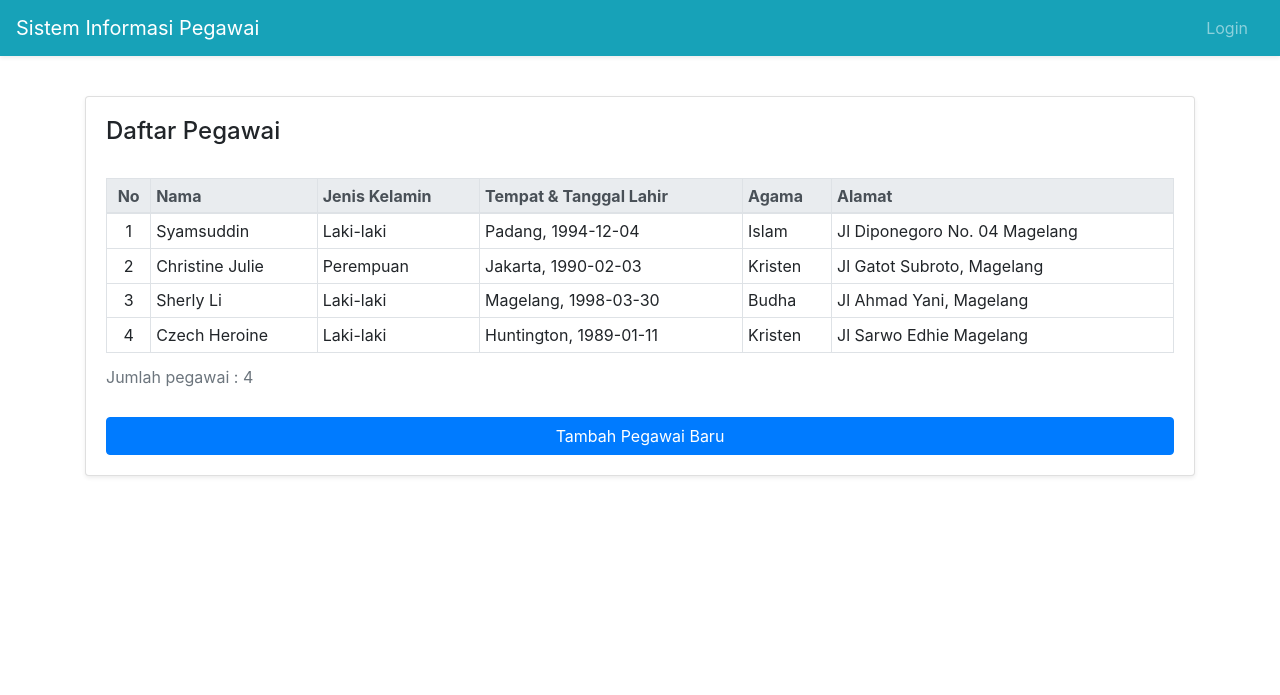
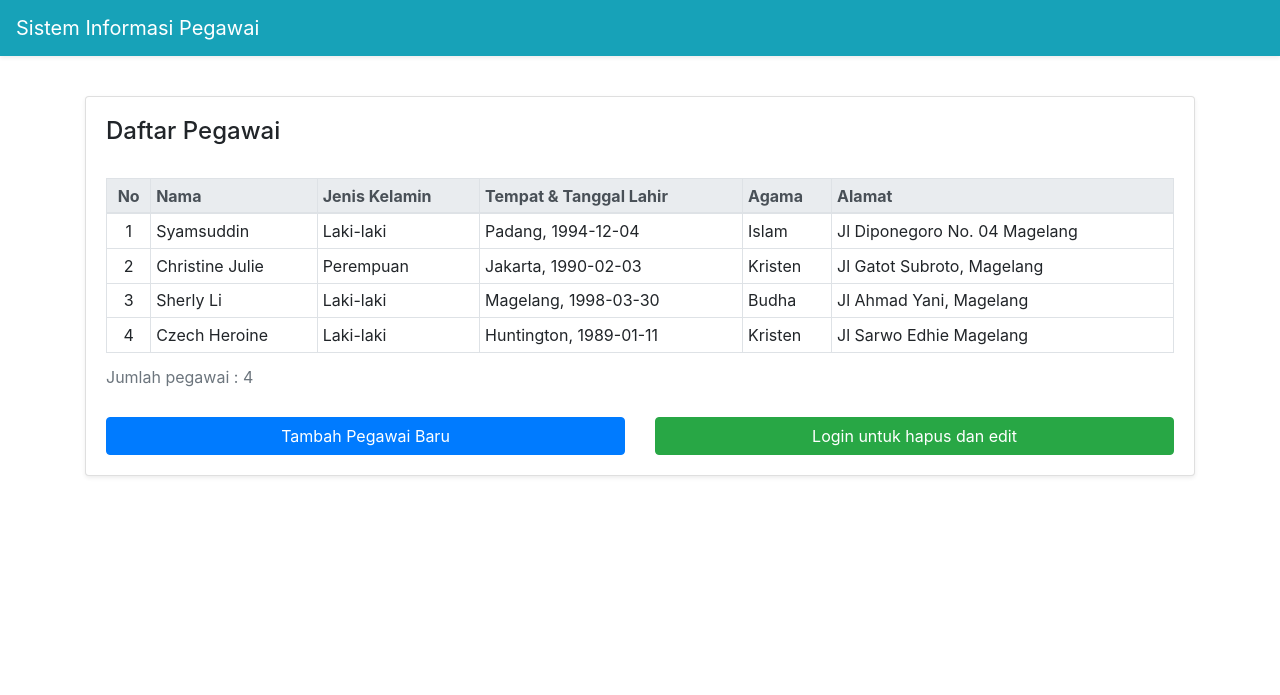
Before and after one commit to adjiekrazz/uas_pegawai, a PHP site: page /index.php in a window 1280 px wide. Shown: the top 695 px of the page. Run offline with PHP 8.4, Linux system fonts and the light colour scheme; data comes from the database, SQL or seed files in the repository.

Commit message:
change login link

```diff
--- a/guest.php
+++ b/guest.php
@@ -65,4 +65,11 @@
 		</tbody>
 	</table>
 </div>
-<a class="btn btn-primary btn-block" href="?page=Tambah-Pegawai&status&pesan" role="button">Tambah Pegawai Baru</a>
+<div class="row">
+	<div class="col-md-6">
+		<a class="btn btn-primary btn-block" href="?page=Tambah-Pegawai&status&pesan" role="button">Tambah Pegawai Baru</a>
+	</div>
+	<div class="col-md-6">
+		<a class="btn btn-success btn-block" href="login" role="button">Login untuk hapus dan edit</a>
+	</div>
+</div>
--- a/navbar.php
+++ b/navbar.php
@@ -27,19 +27,6 @@
       </li>
     </ul>
     <?php
-      } else {
-    ?>
-    <ul class="navbar-nav mr-auto">
-        <li></li>
-    </ul>
-    <ul class="navbar-nav my-2 my-lg-0">
-      <li class="nav-item mr-2">
-        <a class="nav-link" href="login">
-          Login
-        </a>
-      </li>
-    </ul>
-    <?php
       }
     ?>
   </div>
```
